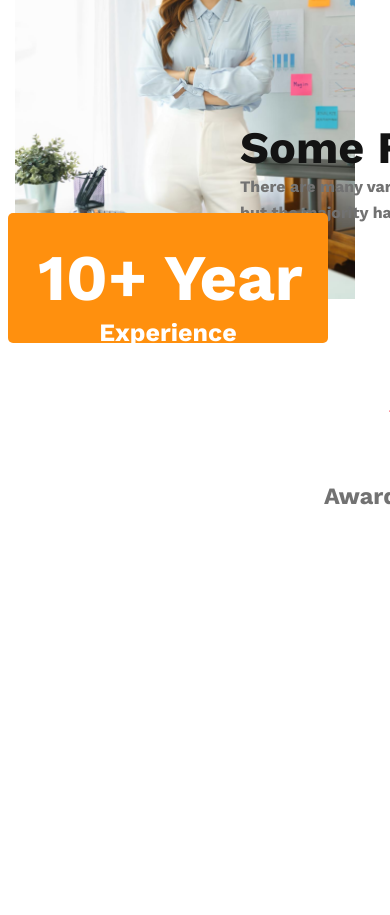
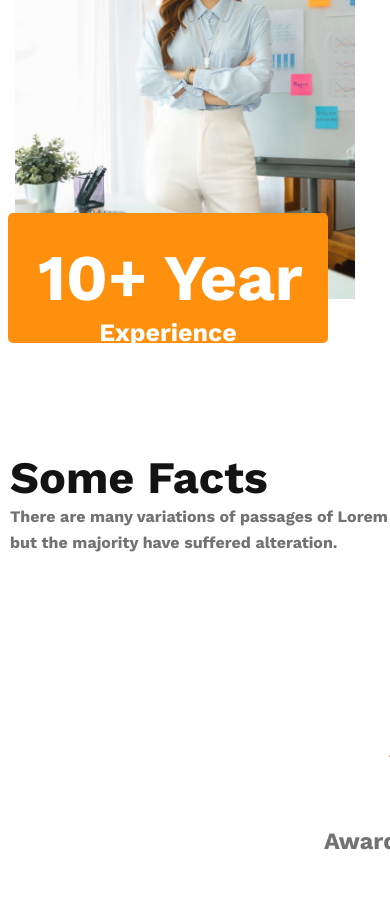
Before and after one commit to 123Somrat/G3-Architect, a plain HTML site: page index.html in a window 390 px wide. Shown: the part 4320-5235 px from the top of the page. Drawn offline with nearby package versions, Linux system fonts and the light colour scheme.

Commit message:
add css on op and facts for mobile

```diff
--- a/styles/style.css
+++ b/styles/style.css
@@ -463,4 +463,13 @@ ul li a:hover{
             height:130px;
 
           }
+          .op{
+            width:100px;
+            height:200px
+         }
+         .facts{
+            height:120px;
+             margin-left:10px;
+             margin-right:20px
+         }
 }
```
